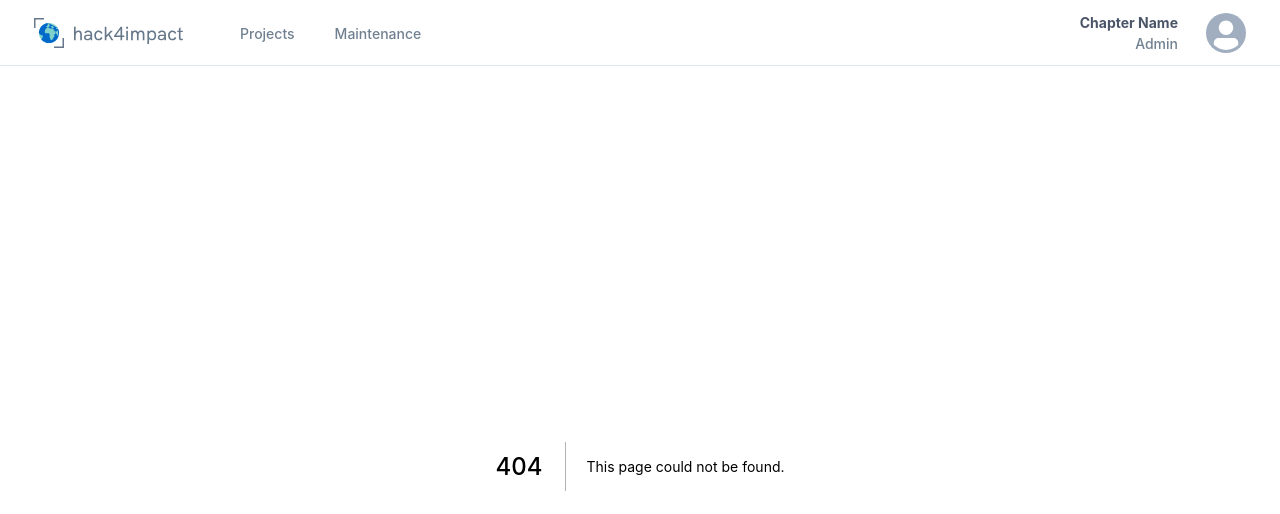
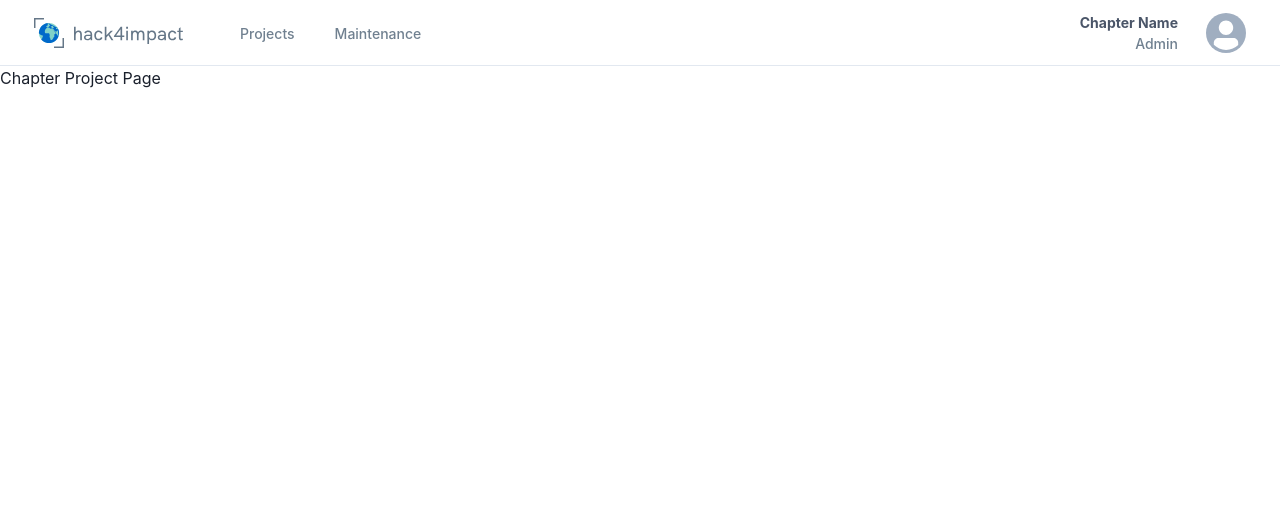
Before and after one commit to GTBitsOfGood/national-npp, a Next.js app: page /chapter/projects/1 in a window 1280 px wide. Before the commit this address had no page. Shown: the top 514 px of the page. Built offline with nearby package versions, Linux system fonts and the light colour scheme.

Commit message:
Add pages for sprint 4

```diff
--- /dev/null
+++ b/src/pages/chapter/projects/[id].tsx
@@ -0,0 +1,7 @@
+import { Flex } from "@chakra-ui/react";
+
+function ChapterProjectPage() {
+  return <Flex>Chapter Project Page</Flex>;
+}
+
+export default ChapterProjectPage;
```
Also changed, not shown: src/pages/chapter/forms/index.tsx (added, +7 -0 lines).
